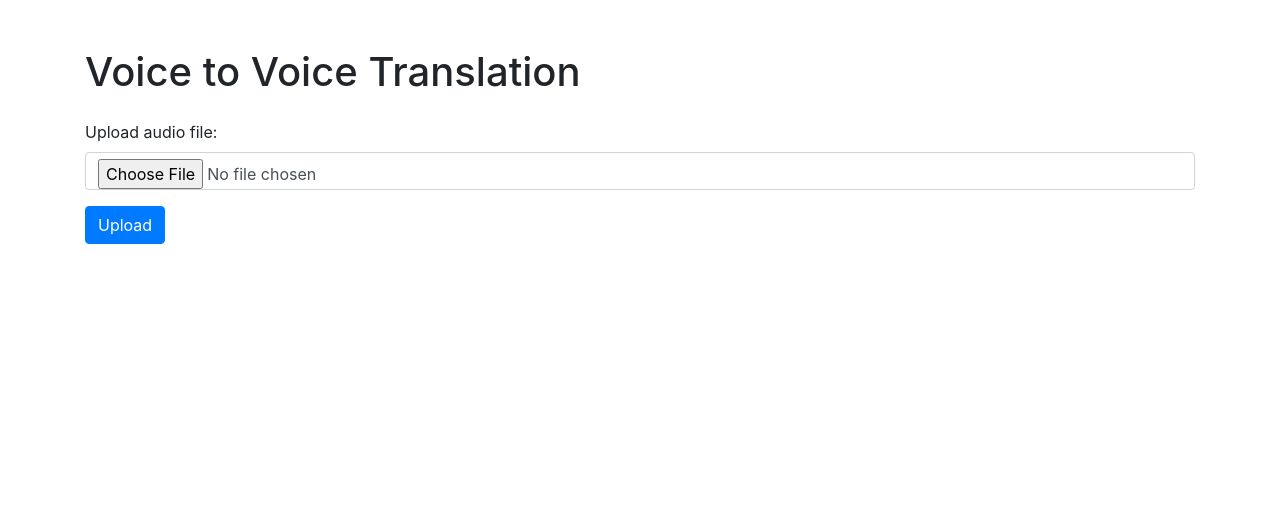
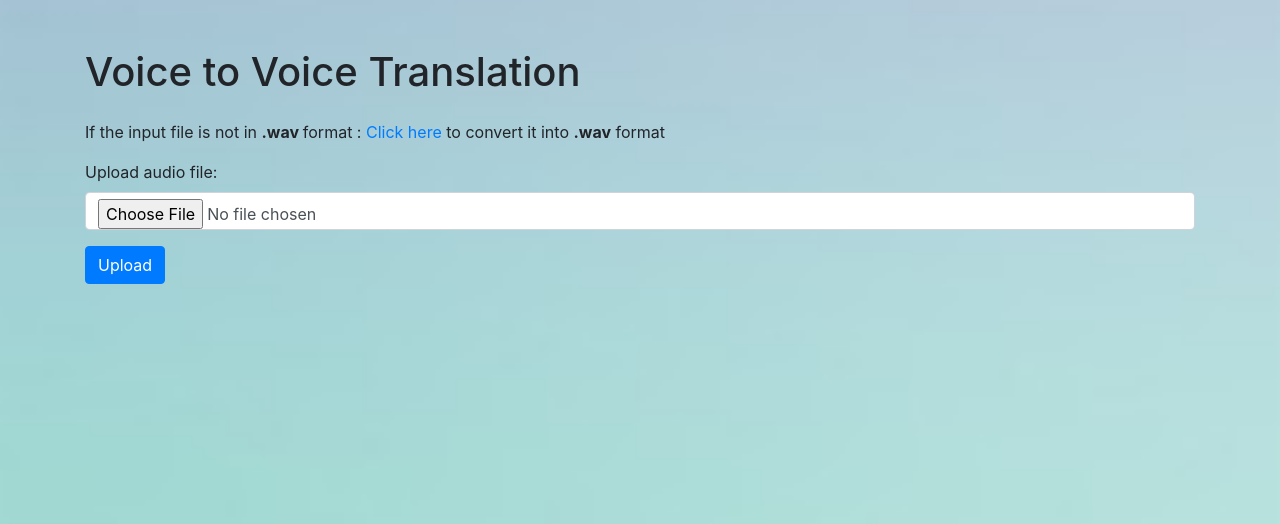
Before and after one commit to Arshad-khan05/MiniProject, a Flask app: page /voice_to_voice in a window 1280 px wide. Shown: the top 524 px of the page. Run offline with Flask 3, Linux system fonts and the light colour scheme; some libraries are stand-ins or nearby versions.

Commit message:
UI Improved

```diff
--- a/MultiModel_Language_Translator/templates/voice_to_voice.html
+++ b/MultiModel_Language_Translator/templates/voice_to_voice.html
@@ -7,11 +7,19 @@
     <!-- Bootstrap CSS -->
     <link href="https://stackpath.bootstrapcdn.com/bootstrap/4.5.2/css/bootstrap.min.css" rel="stylesheet">
 </head>
+<style>
+    body{
+        background-image: url('/static/images/bg2.jpg');
+        background-size: cover;
+        background-position: center;
+    }
+</style>
 <body>
     <div class="container mt-5">
         <h1 class="mb-4">Voice to Voice Translation</h1>
         <form id="uploadForm" enctype="multipart/form-data">
             <div class="form-group">
+                <p>If the input file is not in <b>.wav </b>format : <a href="https://cloudconvert.com/wav-converter">Click here</a> to convert it into  <b>.wav</b> format</p>
                 <label for="audio">Upload audio file:</label>
                 <input type="file" class="form-control" id="audio" name="audio" accept="audio/*">
                 <audio id="uploadedAudioPlayer" controls style="display: none; margin-top: 10px;"></audio>
```
Also changed, not shown: MultiModel_Language_Translator/templates/image_to_text.html (+7 -0 lines), MultiModel_Language_Translator/templates/index.html (+9 -1 lines), MultiModel_Language_Translator/templates/text_to_text.html (+7 -0 lines), MultiModel_Language_Translator/static/Test_Image.png (added), MultiModel_Language_Translator/static/Test_handwritten.png (added), MultiModel_Language_Translator/static/images/bg2.jpg (added), MultiModel_Language_Translator/static/images/bgimg.jpg (added), 2 other files.
